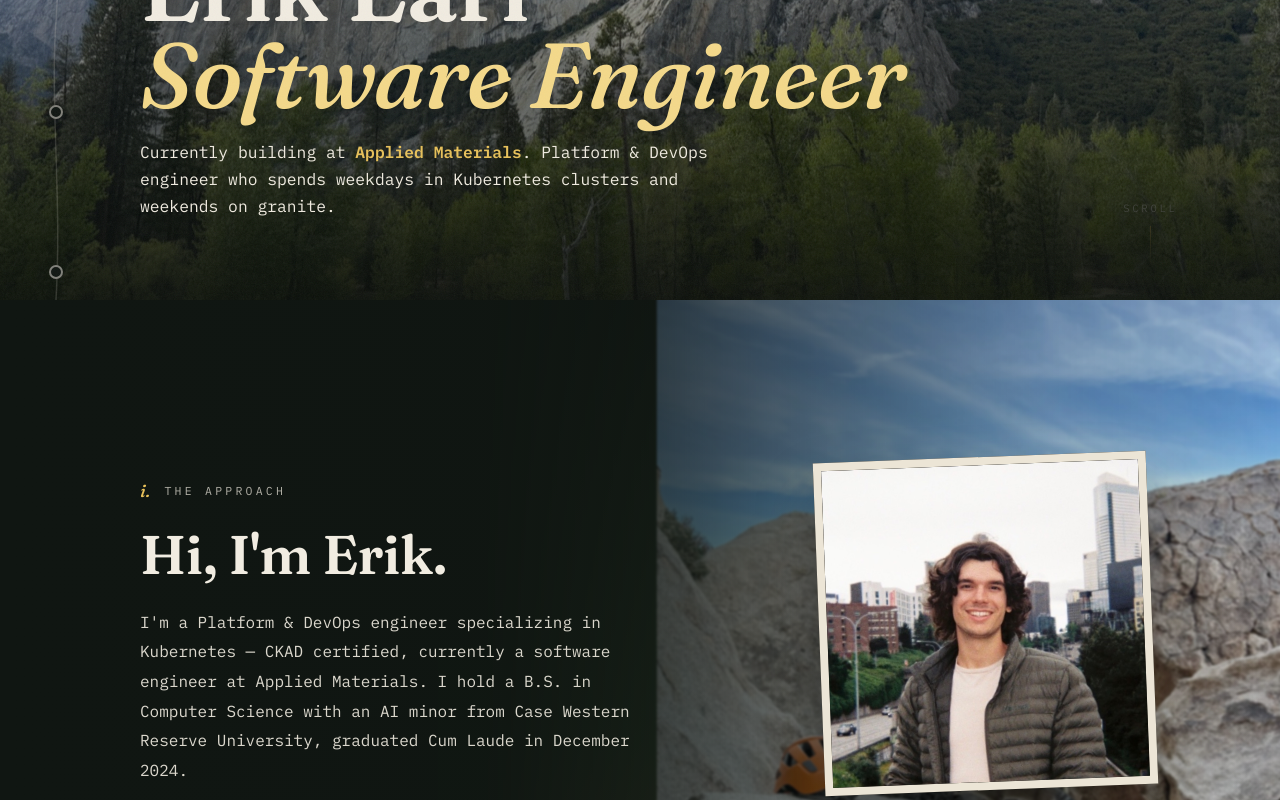
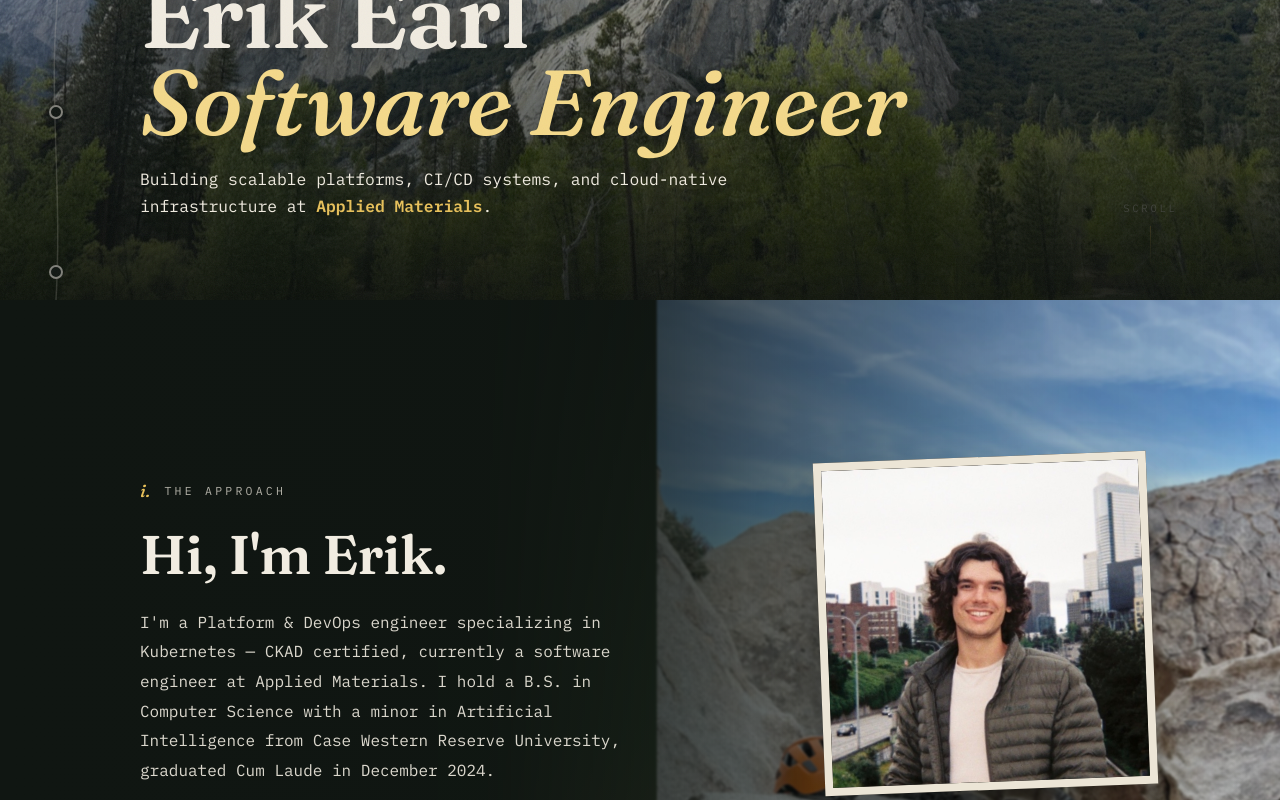
Before and after one commit to erikjearl/erikjearl.com, a React (Vite) app: page / in a window 1280 px wide. Shown: the part 500-1300 px from the top of the page. Built offline with nearby package versions, Linux system fonts and the light colour scheme.

Commit message:
content: hero lede — scalable platforms, CI/CD, cloud-native infra at Applied Materials

```diff
--- a/src/components/Hero.tsx
+++ b/src/components/Hero.tsx
@@ -12,7 +12,7 @@ export function Hero() {
           {site.name}<br /><em>{site.role.replace(' ', ' ')}</em>
         </Reveal>
         <Reveal as="p" immediate delay={1} className="hero-role">
-          Currently building at <span className="co">{site.company}</span>. {site.heroLede}
+          {site.heroLede} <span className="co">{site.company}</span>.
         </Reveal>
       </div>
       <div className="scroll-cue" aria-hidden="true">
--- a/src/content/prints.ts
+++ b/src/content/prints.ts
@@ -36,8 +36,8 @@ export const contactPrints: Print[] = [
     src: '/assets/slippery-souls.jpg',
     alt: 'Climbing Slippery Souls beside a waterfall, San Bernardino Mountains',
     caption: 'Slippery Souls · 5.10 · San Bernardino Mountains',
-    pos: { left: '6vw', top: '7rem' },
-    width: '210px',
+    pos: { right: '6vw', top: '7rem' },
+    width: '500px',
     tilt: '-2.4deg',
     speed: -0.03,
     ar: '3/4',
@@ -46,7 +46,7 @@ export const contactPrints: Print[] = [
     src: '/assets/whodunnit.jpg',
     alt: 'Looking down the slab on Whodunnit, Tahquitz',
     caption: 'Whodunnit · 5.9 · Tahquitz',
-    pos: { left: '7vw', bottom: '5rem' },
+    pos: { left: '12vw', top: '5rem' },
     width: '250px',
     tilt: '2deg',
     speed: -0.045,
--- a/src/content/site.ts
+++ b/src/content/site.ts
@@ -11,10 +11,10 @@ export const site = {
   role: 'Software Engineer',
   company: 'Applied Materials',
   heroStamp: 'Yosemite Valley · El. 3,966 ft',
-  heroLede: 'Platform & DevOps engineer who spends weekdays in Kubernetes clusters and weekends on granite.',
+  heroLede: 'Building scalable platforms, CI/CD systems, and cloud-native infrastructure at',
   aboutHeading: "Hi, I'm Erik.",
   aboutParas: [
-    "I'm a Platform & DevOps engineer specializing in Kubernetes — CKAD certified, currently a software engineer at Applied Materials. I hold a B.S. in Computer Science with an AI minor from Case Western Reserve University, graduated Cum Laude in December 2024.",
+    "I'm a Platform & DevOps engineer specializing in Kubernetes — CKAD certified, currently a software engineer at Applied Materials. I hold a B.S. in Computer Science with a minor in Artificial Intelligence from Case Western Reserve University, graduated Cum Laude in December 2024.",
     "Outside of work I'm a rock climber and hiker, happiest on granite in Yosemite or desert rock in Joshua Tree.",
   ],
   aboutTags: ['Software Engineer', 'Kubernetes', 'Python'],
```
